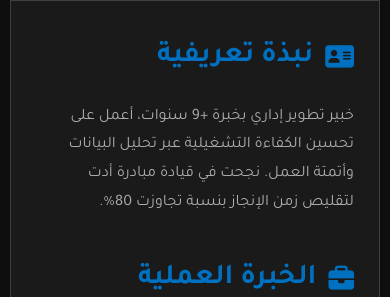
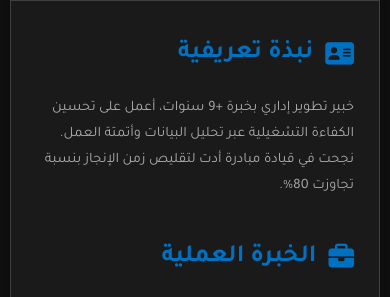
Before and after one commit to asemalmlaki/cv, a plain HTML site: page index.html in a window 390 px wide. Shown: the part 410-707 px from the top of the page. Drawn offline with nearby package versions, Linux system fonts and the light colour scheme.

Commit message:
Update index.html

```diff
--- a/index.html
+++ b/index.html
@@ -305,6 +305,14 @@
             .profile-name { font-size: 1.8rem; }
             .profile-job-title { font-size: 0.8rem; }
         }
+            @media (max-width: 406px) {
+    /* تغيير حجم النص في النبذة التعريفية ليناسب الشاشات الصغيرة */
+    #summary-section .section-content p {
+        font-size: 0.9rem !important; /* يمكنك تعديل 0.9rem إلى الحجم المناسب لك */
+    }
+    .section-title{
+        font-size: 25px;
+    }
         @media (max-width: 376px) {
             .profile-name { font-size: 1.7rem; }
             .profile-job-title { font-size: 0.7rem; }
```
